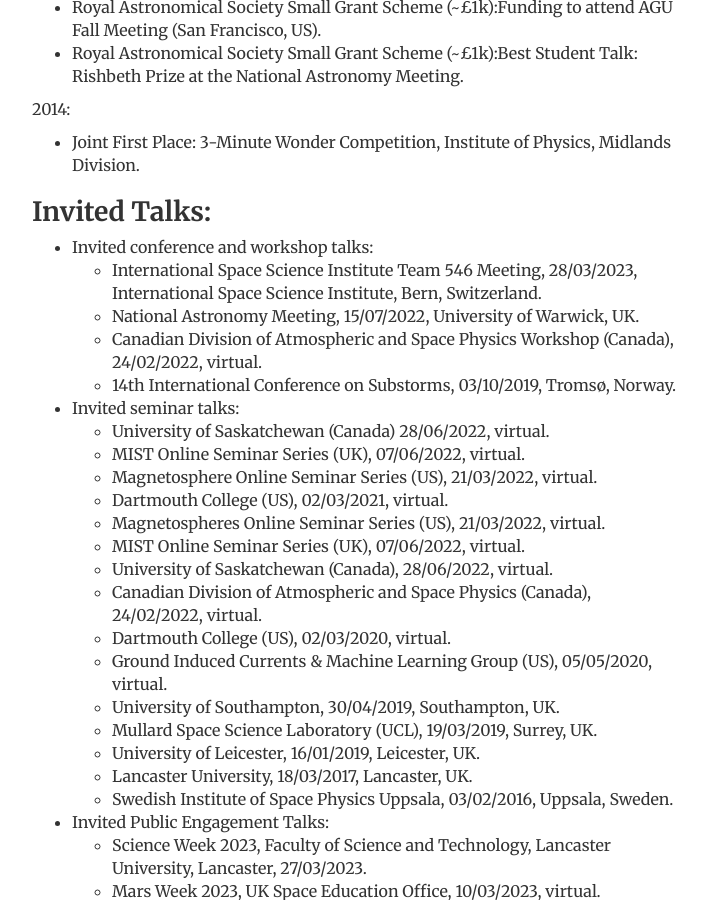
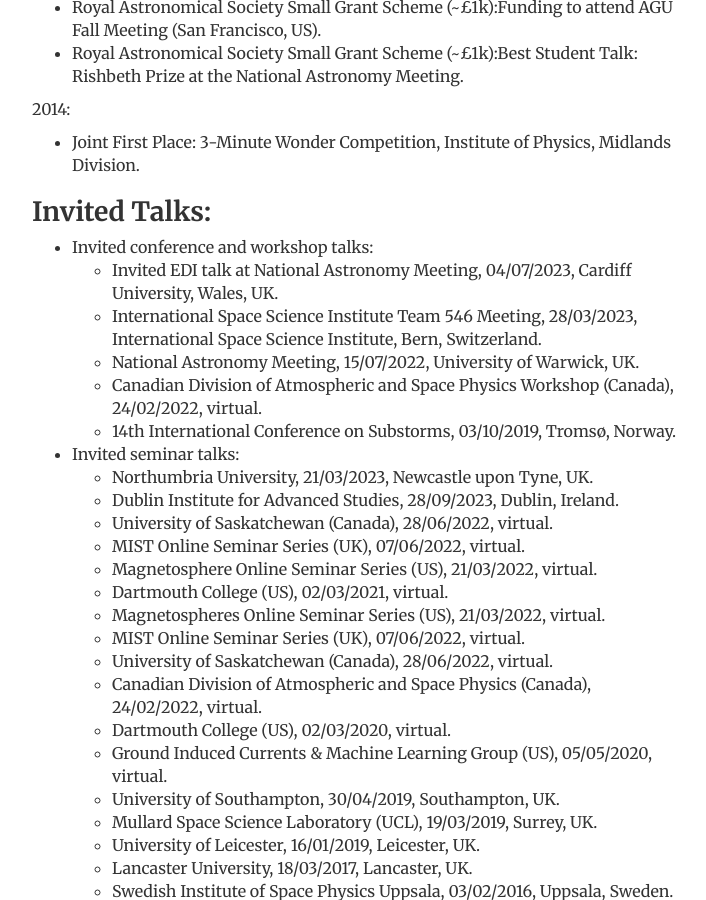
Before and after one commit to mtwalach/mtwalach.github.io, a Jekyll site: the page built from cv/index.html, in a window 1280 px wide and 900 px high, scrolled down 2545 px. Shown: the whole window, without its empty margins (284-990 px from the left). Built offline with Jekyll 4.4.1, drawn with Linux system fonts in a browser that asks for light colours; some of the changed text lies outside the part shown.

Commit message:
updated cv

```diff
--- a/cv/index.html
+++ b/cv/index.html
@@ -110,6 +110,7 @@ description:   Maria-Theresia Walach // Space plasma physics & planetary science
 			<ul>
 				<li>Invited conference and workshop talks:</li>
 					<ul>
+						<li>Invited EDI talk at National Astronomy Meeting, 04/07/2023, Cardiff University, Wales, UK.</li>
 						<li>International Space Science Institute Team 546 Meeting, 28/03/2023, International Space Science Institute, Bern, Switzerland. </li>
 						<li>National Astronomy Meeting, 15/07/2022, University of Warwick, UK. </li>
 						<li>Canadian Division of Atmospheric and Space Physics Workshop (Canada), 24/02/2022, virtual.</li>
@@ -117,7 +118,9 @@ description:   Maria-Theresia Walach // Space plasma physics & planetary science
 					</ul>
 				<li>Invited seminar talks:</li>
 					<ul>
-						<li>University of Saskatchewan (Canada) 28/06/2022, virtual.</li>
+						<li>Northumbria University, 21/03/2023, Newcastle upon Tyne, UK.</li>
+						<li>Dublin Institute for Advanced Studies, 28/09/2023, Dublin, Ireland.</li>
+						<li>University of Saskatchewan (Canada), 28/06/2022, virtual.</li>
 						<li>MIST Online Seminar Series (UK), 07/06/2022, virtual.</li>
 						<li>Magnetosphere Online Seminar Series (US), 21/03/2022, virtual.</li>
 						<li>Dartmouth College (US), 02/03/2021, virtual.</li>
@@ -162,6 +165,7 @@ description:   Maria-Theresia Walach // Space plasma physics & planetary science
 			</ul>
 			<h2>Public Engagement:</h2>
 			<ul>
+				<li>Co-Lead of Campus in the City project: A Journey Through the Solar System - Public Engagement activity for the entire family (~180 visitors), 12/04/2023, Lancaster, UK.</li>
 				<li>Winner of the British Science Association Lecture Prize in Mathematics and Physics, 2022.</li>
 				<li>Virtual Talk: How the Aurora Lights up Space, 16/03/2022, Mars Week, UK Space Education Office.</li>
 				<li>Presenting Journey across the Solar System, Light Up Lancaster, 2017.</li>
```
